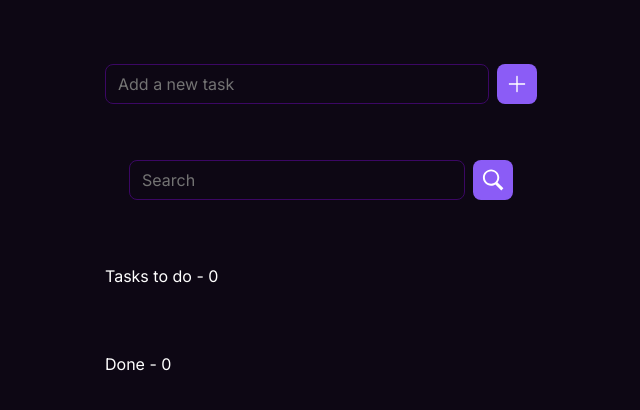
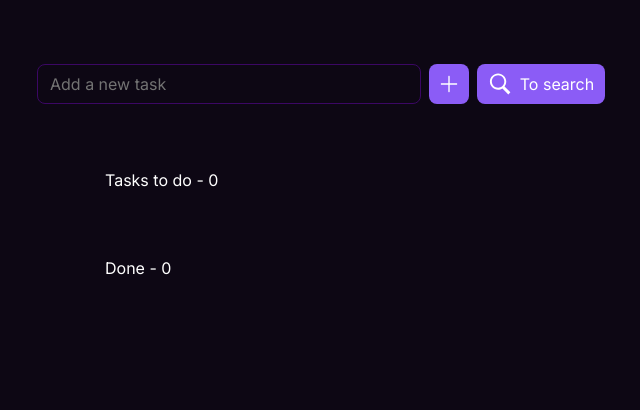
Before and after one commit to Sousasz/todo-list, a React (Vite) app: page / in a window 1280 px wide. Shown: the top 410 px of the page, without its empty margins (319-959 px from the left). Built offline with nearby package versions, Linux system fonts and the light colour scheme.

Commit message:
removed input and added search button

```diff
--- a/src/app.tsx
+++ b/src/app.tsx
@@ -3,7 +3,6 @@ import { useState, FormEvent, ChangeEvent } from "react"
 export function App() {
   const [ allTasks, setAllTasks ] = useState<string[] | undefined>([])
   const [ tasksCompleted, setTasksCompleted ] = useState<string[] | undefined>([]);
-  // const [ searchResults, setSearchResults ] = useState< string[] | undefined >([])
 
   function addTask(event: FormEvent<HTMLFormElement>) {
     let duplicate = false
@@ -12,12 +11,8 @@ export function App() {
     const data = new FormData(event.currentTarget)
     const inputValue = data.get("tasks")?.toString()
 
-    if(inputValue === undefined) {
-      return null
-    }
-
-    if(inputValue === '') {
-      return
+    if(inputValue === "" || inputValue === undefined) {
+      return undefined
     }
 
     allTasks?.forEach((tasks: string) => {
@@ -66,14 +61,14 @@ export function App() {
   }
 
 
-  function searchTask(event: ChangeEvent<HTMLInputElement>) {
-    const searchInputValue = event.target.value
-    console.log(searchInputValue)
-  }
+  // function searchTask(event: ChangeEvent<HTMLInputElement>) {
+  //   const searchInputValue = event.target.value
+  //   console.log(searchInputValue)
+  // }
 
   return (
     <div className="flex items-center flex-col py-16 gap-16 selection:bg-violet-600">
-      <div className="flex flex-col gap-14">
+      <div className="flex flex-row gap-2">
         <form className="flex flex-col gap-4" onSubmit={addTask}>
           <div className="flex gap-2">
             <input
@@ -89,7 +84,13 @@ export function App() {
           </div>
         </form>
 
-        <div className="flex justify-center gap-2">
+        <button type="button" onClick={() => ""} className="bg-violet-500 h-10 flex rounded-lg justify-center items-center flex-row w-32 gap-2">
+          <img src="./src/assets/images/search-icon.svg" className="w-6 h-6" alt="Search icon" />
+          <span className="text-white">To search</span>
+        </button>
+
+
+        {/* <div className="flex justify-center gap-2">
           <input
             autoComplete="off"
             name="search-tasks"
@@ -98,11 +99,7 @@ export function App() {
             onChange={searchTask}
             placeholder="Search"
           />
-
-          <button type="submit" className="bg-violet-500 w-10 h-10 flex rounded-lg justify-center items-center">
-            <img src="./src/assets/images/search-icon.svg" className="w-6 h-6" alt="Search icon" />
-          </button>
-        </div>
+        </div>   */}
       </div>
 
 
@@ -112,7 +109,7 @@ export function App() {
           allTasks?.map(addedTasks => {
             return(
               <div key={addedTasks} className="bg-purple-1000 w-full h-20 rounded-lg flex justify-between items-center p-6">
-                <span className="text-violet-400 truncate">{addedTasks}</span>
+                <span className="text-violet-400 truncate max-w-72">{addedTasks}</span>
 
                 <div className="flex gap-3">
                   <button onClick={() => completeTask(addedTasks)}>
@@ -137,7 +134,7 @@ export function App() {
             return (
               <div key={isTaskCompleted} className="flex justify-between items-center">
                 <div className="bg-purple-1000 w-full h-20 rounded-lg flex justify-between items-center p-6">
-                  <s className="text-emerald-200 truncate">{isTaskCompleted}</s>
+                  <s className="text-emerald-200 truncate max-w-80">{isTaskCompleted}</s>
 
                   <button onClick={() => deleteTaskDone(isTaskCompleted)}>
                     <img className=" object-cover" src="./src/assets/images/delete-icon.svg" alt="Delete icon" />
--- a/src/index.css
+++ b/src/index.css
@@ -5,3 +5,15 @@
 * {
   min-width: 0;
 }
+
+::-webkit-scrollbar {
+  width: 12px;
+}
+
+::-webkit-scrollbar-track {
+  background-color: #0d0714;
+}
+
+::-webkit-scrollbar-thumb {
+  background-color: #2b1742;
+}
```
